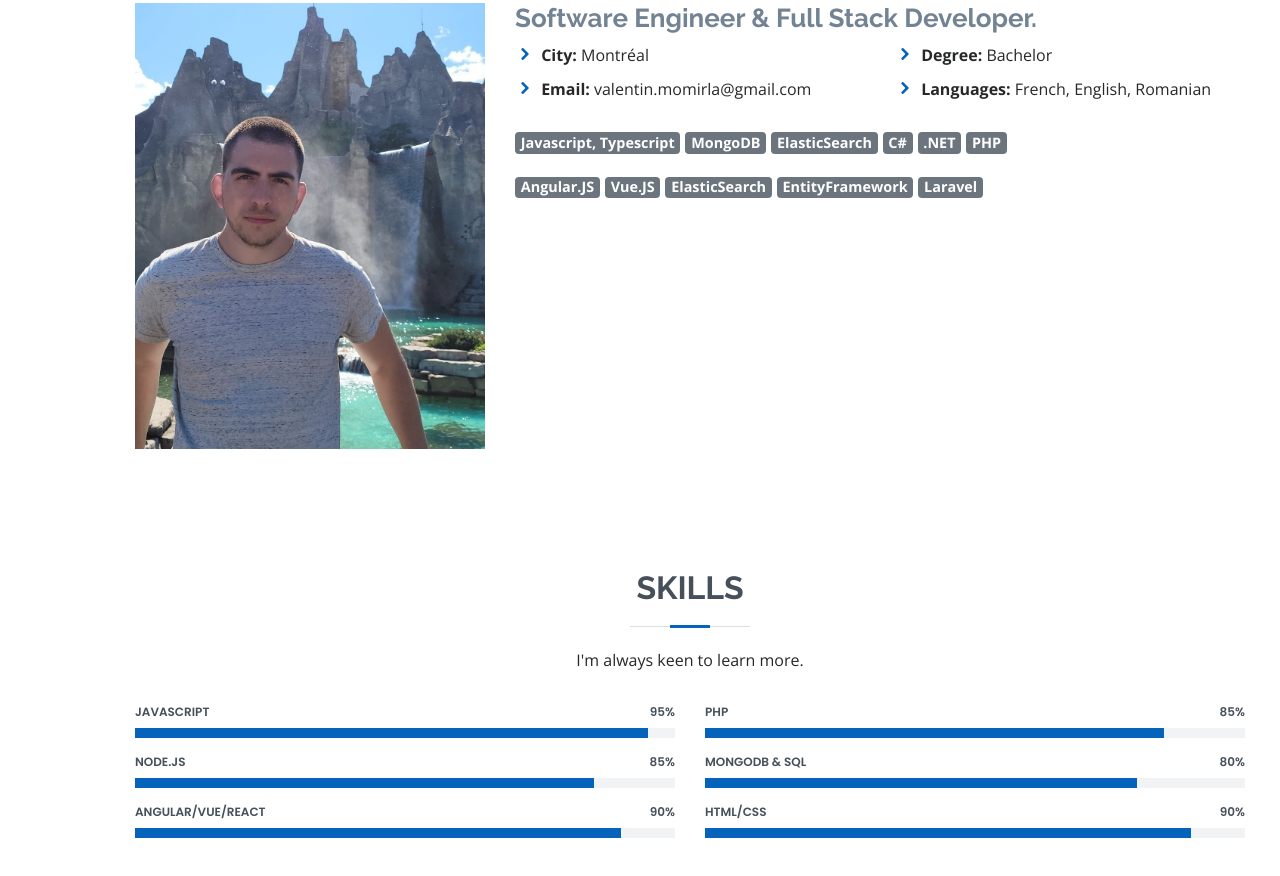
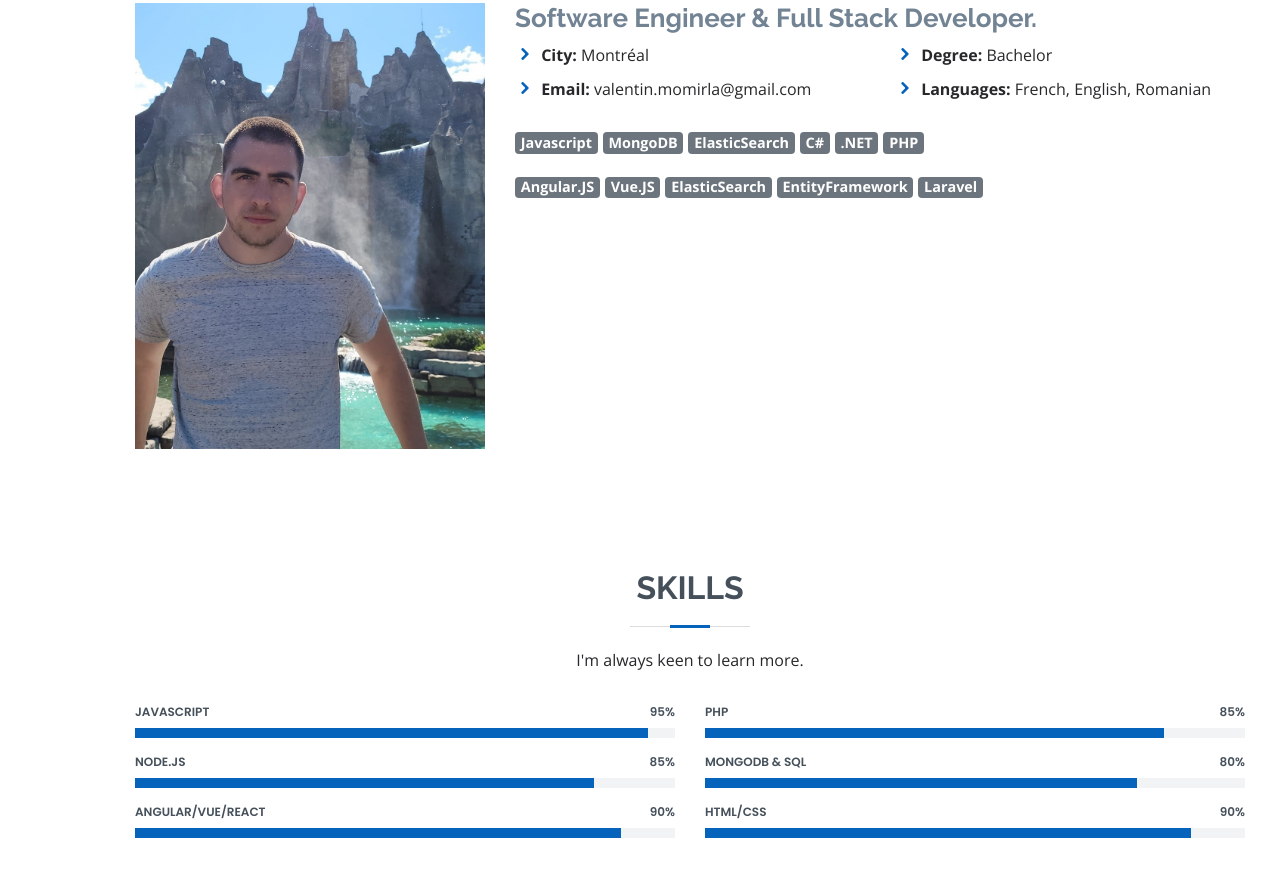
Before and after one commit to vmomirla/personal-website, a plain HTML site: page index.html in a window 1280 px wide. Shown: the part 1037-1913 px from the top of the page. Drawn offline with nearby package versions, Linux system fonts and the light colour scheme.

Commit message:
Revert "Added extra tech language"
This reverts commit 5e0627da316bb8757433a142533d4dee99485a3d.

```diff
--- a/index.html
+++ b/index.html
@@ -150,7 +150,7 @@
               </div>
               <div class="skill-badges">
                 <p>
-                  <span class="badge badge-secondary">Javascript, Typescript</span>
+                  <span class="badge badge-secondary">Javascript</span>
                   <span class="badge badge-secondary">MongoDB</span>
                   <span class="badge badge-secondary">ElasticSearch</span>
                   <span class="badge badge-secondary">C#</span>
```
